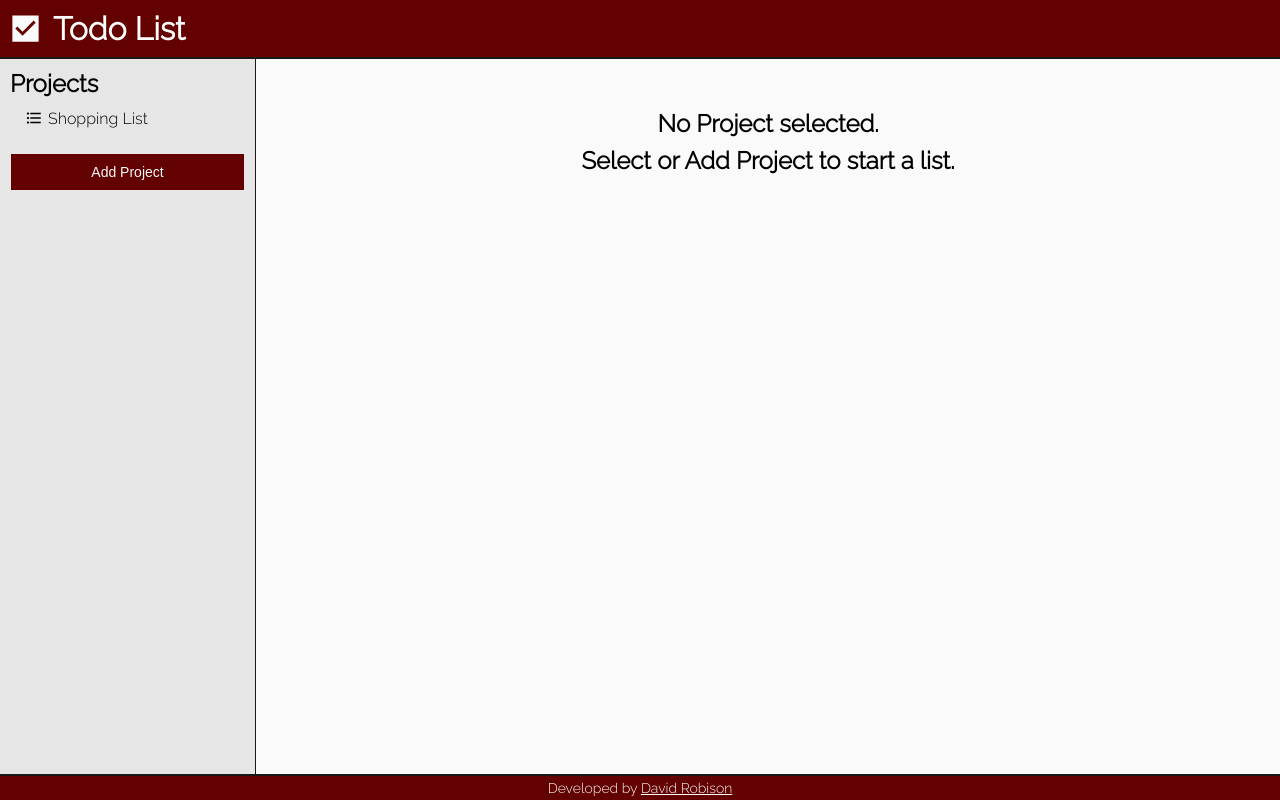
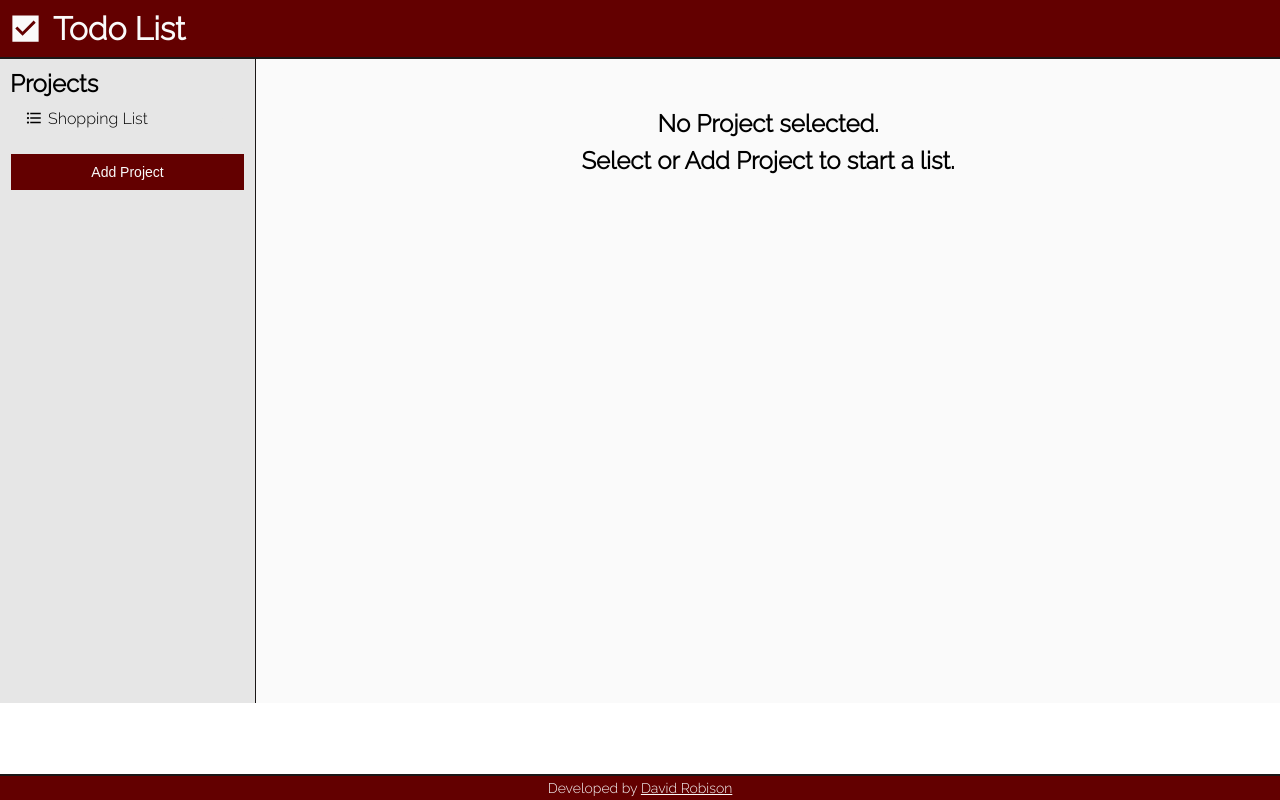
Before and after one commit to robisonwebdev/todo-react, a React (Create React App) app: page / in a window 1280 px wide. Built offline with nearby package versions, Linux system fonts and the light colour scheme.

Commit message:
Changed #App display from flex to grid.

```diff
--- a/src/styles/App.css
+++ b/src/styles/App.css
@@ -1,8 +1,7 @@
 #App {
-    display: flex;
-    flex-direction: column;
-    align-items: center;
-    justify-content: space-between;
+    display: grid;
+    grid-template-columns: 1fr;
+    grid-template-rows: auto 1fr auto;
 
     height: 100%;
     width: 100%;
```
